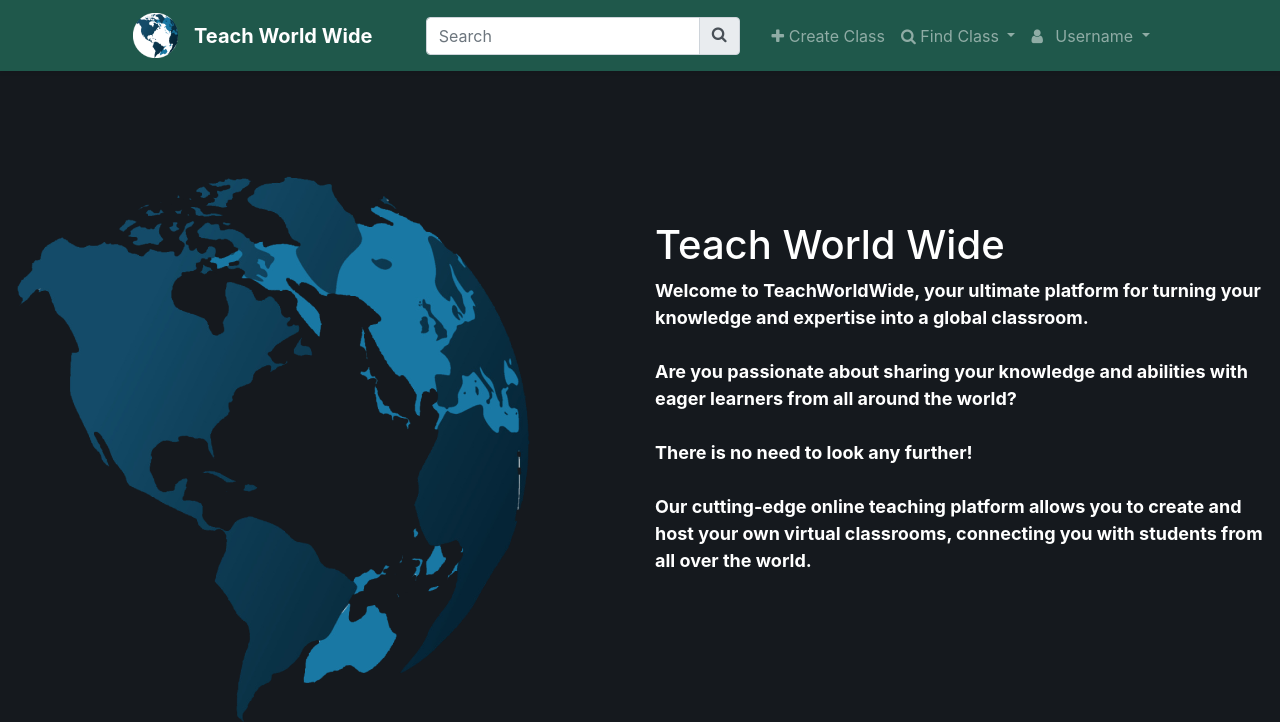
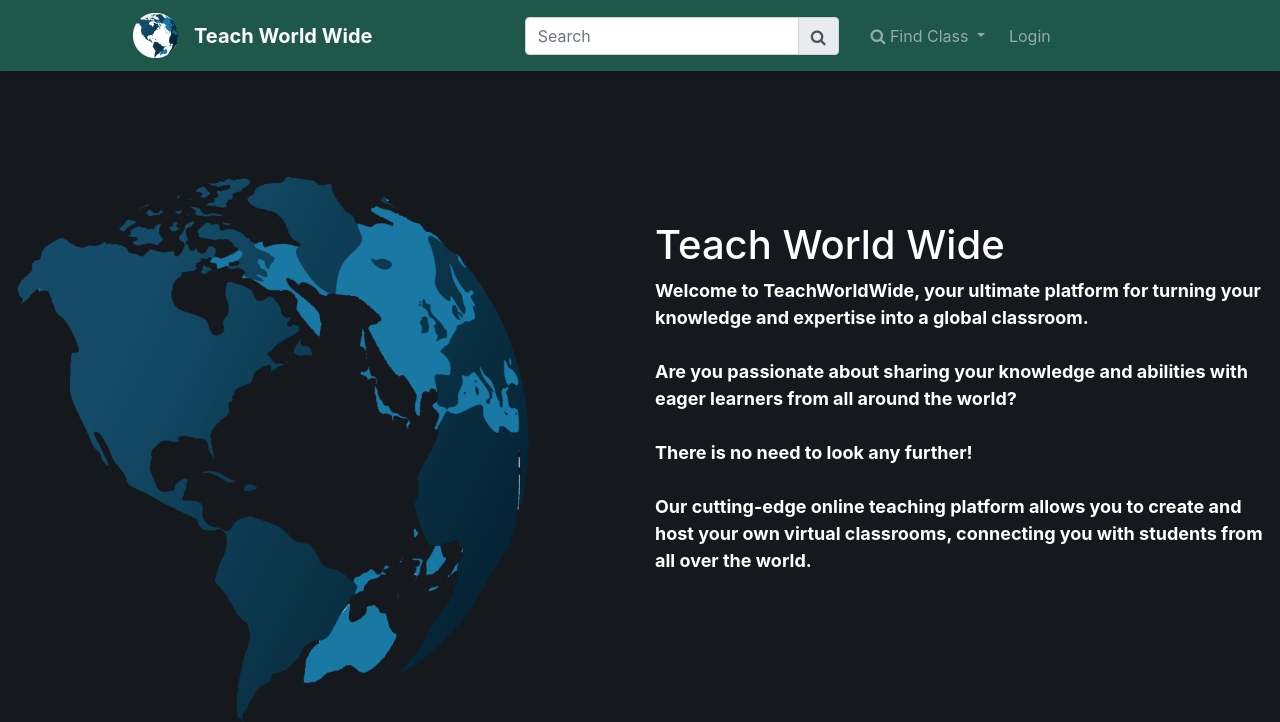
Before and after one commit to bennjmann/IFB207-Website, a Flask app: page / in a window 1280 px wide. Shown: the top 722 px of the page. Run offline with Flask 3, Linux system fonts and the light colour scheme; data comes from the database, SQL or seed files in the repository; some libraries are stand-ins or nearby versions.

Commit message:
Update base
Update base

```diff
--- a/website/templates/base.html
+++ b/website/templates/base.html
@@ -1,6 +1,5 @@
-<!doctype html>
-<html>
-
+<!DOCTYPE html>
+<html lang="en">
 <head>
     <!-- Required meta tags -->
     <meta charset="utf-8">
@@ -16,15 +15,18 @@
     <title>Teach World Wide</title>
     <link rel="stylesheet" type="text/css" href="./static/style/global.css" />
     <link rel="icon" href="./static/img/icon.png" />
+
+    {% block head %}
+
+    {% endblock %}
 </head>
 
 <body>
-  <header>
 <!-- navbar -->
     <navbar class="navbar navbar-expand-lg navbar-dark shadow-sm fixed-top bg-green">
         <div class="container">
             <!-- Logo + App Name -->
-            <a class="navbar-brand d-flex align-items-center ml-0 ml-lg-5" href="./index.html">
+            <a class="navbar-brand d-flex align-items-center ml-0 ml-lg-5" href="{{url_for('main.index')}}">
                 <img src="./static/img/icon.png" width="45" height="45" class="d-inline-block align-top" alt="">
                 <span class="ml-3 font-weight-bolder" style="color: #fff;">Teach World Wide</span>
             </a>
@@ -36,64 +38,72 @@
             <!-- Collapsible Content -->
             <div class="collapse navbar-collapse justify-content-center" id="navbar">
                 <!-- Search Bar -->
-                <form class="form-inline md-form mt-3 mt-lg-0 ">
+                <form action="{{url_for('main.search')}}" class="form-inline md-form mt-3 mt-lg-0 ">
                     <div class="input-group">
-                        <input class="form-control font-bold" ype="text" placeholder="Search" aria-label="Search">
+                        <input id="SearchForm" name="search" class="form-control font-bold" type="text" placeholder="Search" aria-label="Search">
                         <div class="input-group-append">
-                            <i class="fa fa-search input-group-text pt-2" aria-hidden="true"></i>
+                            <button type="submit" class="fa fa-search input-group-text pt-2" aria-hidden="true"></button>
                         </div>
                     </div>
                 </form>
 
                 <ul class="navbar-nav mt-3 mt-lg-0 pl-lg-4">
+                {% if current_user.is_authenticated %}
                     <li class="nav-item">
-                        <a class="nav-link" href="./create-class.html">
+                        <a class="nav-link" href="{{ url_for('destination.create', _anchor='search') }}">
                             <i class="fa fa-plus"></i>
                             Create Class
                         </a>
                     </li>
+                {% endif %}
                     <li class="nav-item dropdown">
                         <a class="nav-link dropdown-toggle" href="#" id="dropdown01" data-toggle="dropdown"
                             aria-haspopup="true" aria-expanded="false">
                             <i class="fa fa-search"></i> Find Class
                         </a>
                         <div class="dropdown-menu shadow-sm" aria-labelledby="dropdown01">
-                            <a class="dropdown-item" href="./index.html#search">All</a>
-                            <a class="dropdown-item" href="./index.html#search">Recorded</a>
-                            <a class="dropdown-item" href="./index.html#search">Video</a>
-                            <a class="dropdown-item" href="./index.html#search">Workshop</a>
-                            <a class="dropdown-item" href="./index.html#search">Lecture</a>
+                            <a class="dropdown-item" href="{{ url_for('main.search', search="all", _anchor='search') }}">All</a>
+                            <a class="dropdown-item" href="{{ url_for('main.search', search="recorded", _anchor='search') }}">Recorded</a>
+                            <a class="dropdown-item" href="{{ url_for('main.search', search="video", _anchor='search') }}">Video</a>
+                            <a class="dropdown-item" href="{{ url_for('main.search', search="workshop", _anchor='search') }}">Workshop</a>
+                            <a class="dropdown-item" href="{{ url_for('main.search', search="lecture", _anchor='search') }}">Lecture</a>
                         </div>
                     </li>
                     <li class="nav-item dropdown">
-                        <a class="nav-link dropdown-toggle" href="#" id="dropdown02" data-toggle="dropdown"
+                        {% if current_user.is_authenticated %}
+                            <a class="nav-link dropdown-toggle" href="{{ url_for('auth.user') }}" id="dropdown02" data-toggle="dropdown"
                                 aria-haspopup="true" aria-expanded="false">
                                 <i class="fa fa-user"></i>
-                            <span class="ml-2">Username</span>
+                                <span class="ml-2">{{ current_user.name }}</span>
                             </a>
+
                             <div class="dropdown-menu shadow-sm" aria-labelledby="dropdown02">
-                            <a class="dropdown-item" href="#">Profile</a>
-                            <a class="dropdown-item" href="#">Settings</a>
-                            <a class="dropdown-item" href="./user-bookings.html">Bookings</a>
-                            <a class="dropdown-item" href="#">Help</a>
-                            <a class="dropdown-item" href="#">Sign Out</a>
+                                <a class="dropdown-item" href="{{ url_for('auth.user') }}">Profile</a>
+                                <a class="dropdown-item" href="{{ url_for('auth.user') }}">Settings</a>
+                                <a class="dropdown-item" href="{{ url_for('main.booking') }}">Bookings</a>
+                                <a class="dropdown-item" href="{{ url_for('auth.logout') }}">Sign Out</a>
                             </div>
+                        {% else %}
+
+                            <a class="nav-link" href="{{ url_for('auth.login') }}" id="Login">
+                                <span class="ml-2">Login</span>
+                            </a>
+
+                        {% endif %}
+
                     </li>
                 </ul>
             </div>
         </div>
     </navbar>
 
-  {%block header%}
+        {% block header %}
 
-  {%endblock%}
-
-</header>
+        {% endblock %}
 
         {% block content %}
 
         {% endblock %}
-
 
  <!-- scripts -->
     <script src="https://code.jquery.com/jquery-3.4.1.slim.min.js"
@@ -106,5 +116,4 @@
         integrity="sha384-wfSDF2E50Y2D1uUdj0O3uMBJnjuUD4Ih7YwaYd1iqfktj0Uod8GCExl3Og8ifwB6"
         crossorigin="anonymous"></script>
 </body>
-
 </html>
```
Lines whose indentation alone changed are shown as unchanged.
